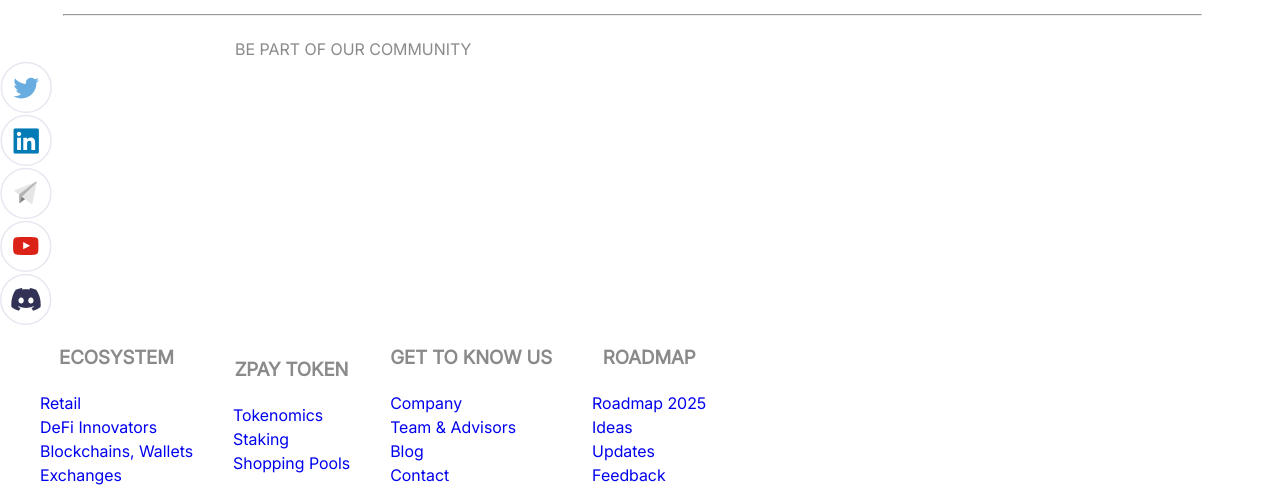
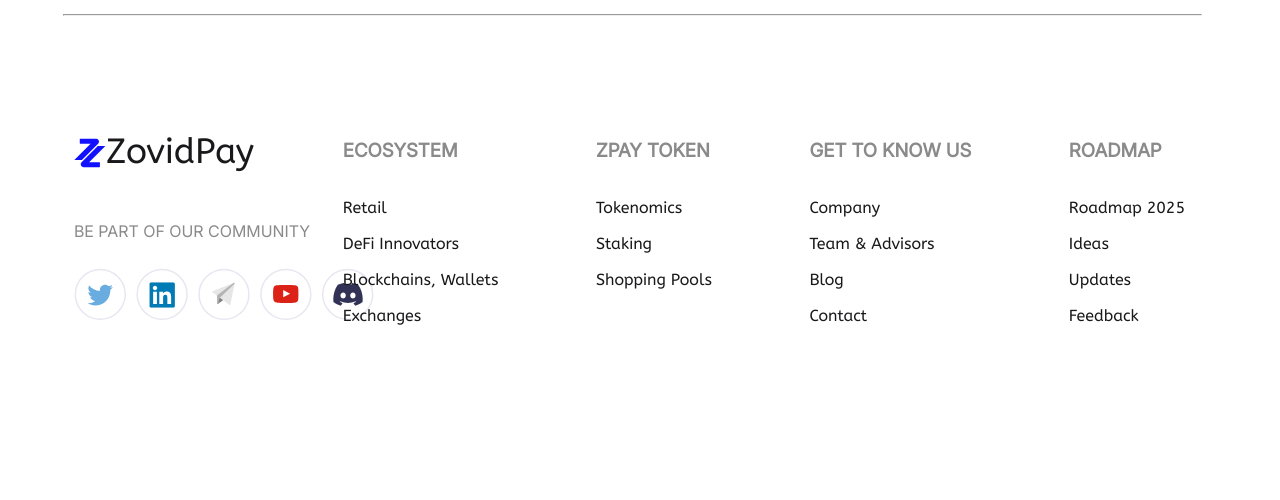
Before and after one commit to Absos1488/WebProject-1, a website built with Vite: page index.html in a window 1280 px wide. Shown: the part 973-1473 px from the top of the page. After the commit the page ends 1397 px from the top, so only its background shows below. Built offline with nearby package versions, Linux system fonts and the light colour scheme.

Commit message:
complete footer

```diff
--- a/index.html
+++ b/index.html
@@ -53,19 +53,21 @@
     </section>
 
     <hr style="color: rgb(252, 252, 252); width: 90%;">
-    <footer>
-      <div class="footer">
+    <footer class="footer">
+      <div class="footer__div">
         <div class="footer-logos">
           <div class="footer__logo">
             <a href="#"><img src="./public/icon/icon.svg" alt="Logo">ZovidPay</a>
           </div>
           <p class="footer__text">BE PART OF OUR COMMUNITY</p>
-
+          <div class="footer__icons">
             <img src="./public/icon/Group 55.svg" alt="Twitter">
             <img src="./public/icon/Group 56.svg" alt="In">
             <img src="./public/icon/Group 57.svg" alt="Telegram">
             <img src="./public/icon/Group 58.svg" alt="YouTube">
             <img src="./public/icon/Group 59.svg" alt="Discord">
+          </div>
+        </div>
         <div class="footer__lists">
           <div class="footer__list1">
             <ul>
--- a/src/styles/style.css
+++ b/src/styles/style.css
@@ -237,21 +237,22 @@
 
 .footer {
   display: flex;
+  justify-content: center;
   align-items: center;
   height: 400px;
 }
 
 .footer__div {
   display: flex;
-  margin-right: 0;
-  padding-right: 0;
   align-items: center;
+  justify-content: space-around;
   text-align: center;
   height: 100%;
+  width: 93%;
 }
 
 .footer__logos {
-  display: inline-flex;
+  display: flex;
   align-items: center;
 }
 
@@ -268,6 +269,7 @@
 }
 
 .footer__text {
+  display: flex;
   font-family: Inter;
   margin-top: 40px;
   color: rgb(138 138 138);
@@ -277,20 +279,28 @@
   display: flex;
   align-items: center;
   text-align: center;
+  margin-top: 25px;
+  gap: 10px;
 }
 
 .footer__lists {
   display: flex;
-  align-items: center;
-  justify-content: center;
-
+  justify-content: flex-end;
+  white-space: nowrap;
+  gap: 6%;
   & > div > ul {
     font-family: Inter;
     color: rgb(138 138 138);
   }
-
+  & > div > ul > li {
+    padding: 6px;
+  }
+  & > div > ul > li > h3 {
+    text-align: left;
+  }
   & > div > ul > li > a {
     display: flex;
-    gap: 0 20px;
+    color: var(--color-dark);
+    font-family: Abeezee;
   }
 }
```
Lines whose indentation alone changed are shown as unchanged.
